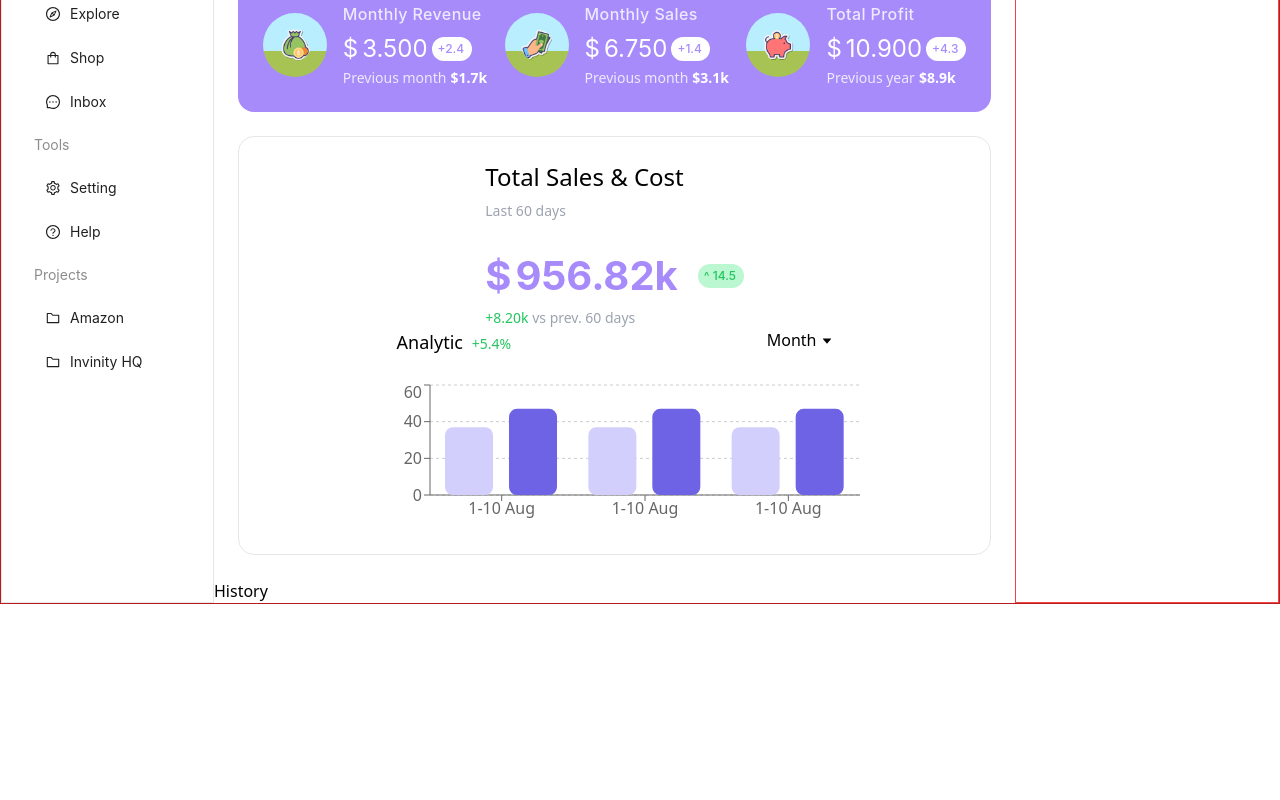
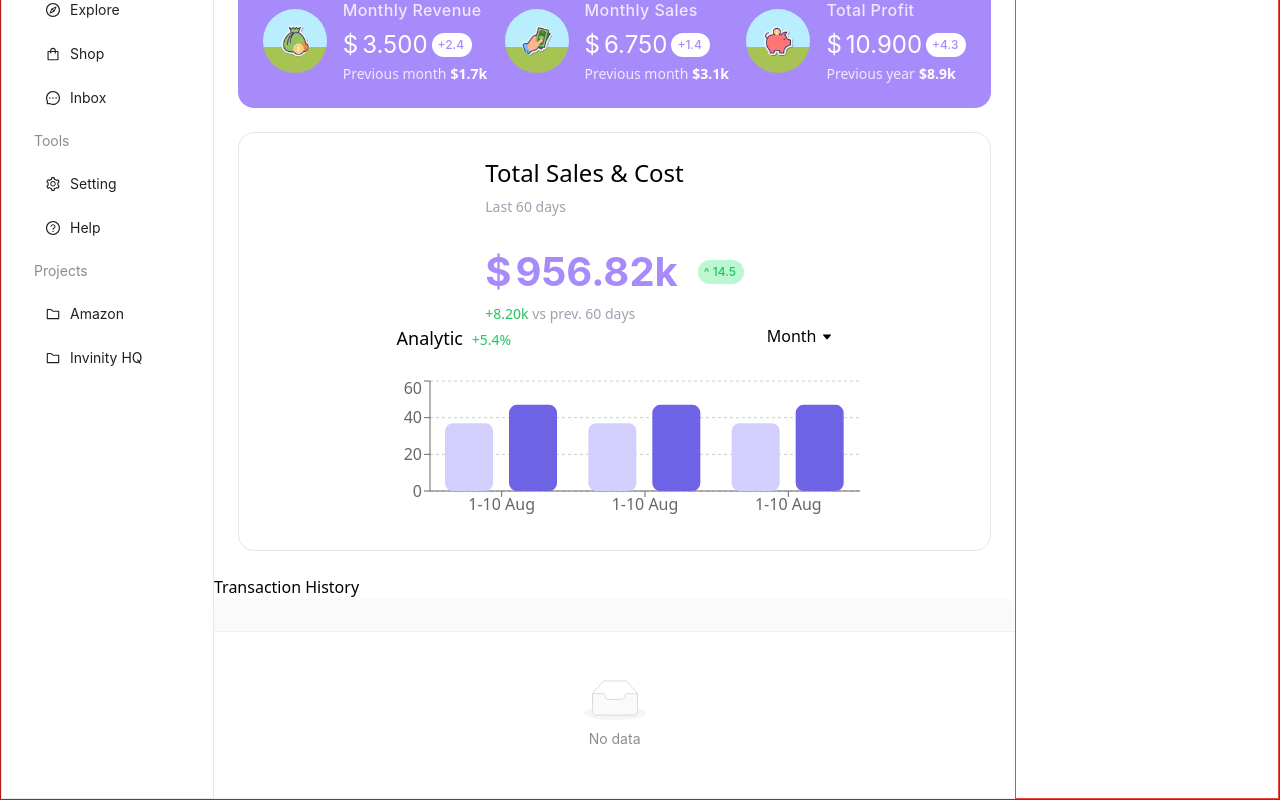
Before and after one commit to abhi-j0407/raftlabs-dashboard, a React (Vite) app: page / in a window 1280 px wide. Shown: the part 192-992 px from the top of the page. Before the commit the page ends 800 px from the top, so only its background shows below. Built offline with nearby package versions, Linux system fonts and the light colour scheme.

Commit message:
Minor fixes

```diff
--- a/src/components/Main/History.jsx
+++ b/src/components/Main/History.jsx
@@ -1,6 +1,22 @@
+import { Dropdown, Table } from "antd"
+
 const History = () => {
   return (
-    <div>History</div>
+    <section>
+      <div>
+        <h6>Transaction History
+        </h6>
+        <Dropdown />
+      </div>
+      <div>
+        <Dropdown />
+        <Dropdown />
+        <Dropdown />
+      </div>
+      <div>
+        <Table />
+      </div>
+    </section>
   )
 }
 
--- a/src/components/Main/Sales.jsx
+++ b/src/components/Main/Sales.jsx
@@ -1,4 +1,4 @@
-import { Dropdown, Menu, Statistic } from "antd";
+import { Dropdown, Statistic } from "antd";
 import { BarChart, Bar, XAxis, YAxis, CartesianGrid, Tooltip } from "recharts";
 import { sales } from "../../constants";
 import { useState } from "react";
```
